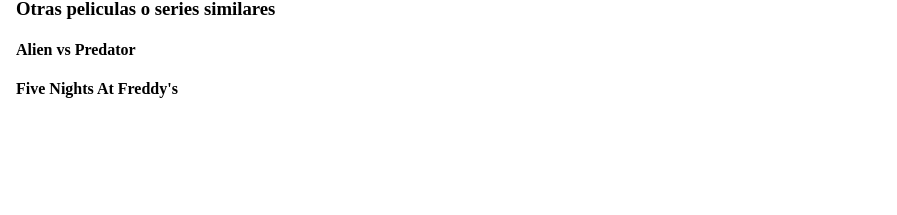
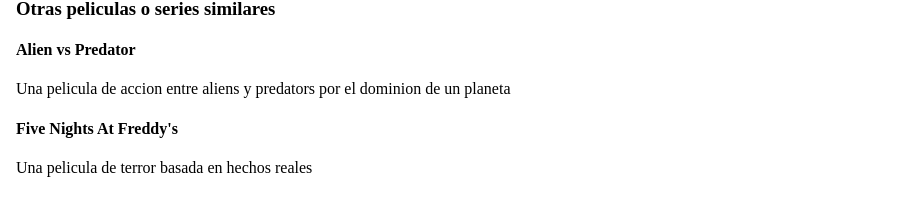
Before and after one commit to LVidalX/Evaluacion, an Angular app: page / in a window 1280 px wide. Shown: the part 577-792 px from the top of the page, without its empty margins (0-897 px from the left). Built offline with nearby package versions, Linux system fonts and the light colour scheme.

Commit message:
Evaluacion

```diff
--- a/src/app/app.component.html
+++ b/src/app/app.component.html
@@ -22,16 +22,18 @@
     en cada escena requerida</p>
     <h3>Personajes</h3>
     <ul>
-    <li>Harry Potter</li>
-    <li>Hermione Granger</li>
-    <li>Ron Weasley</li>
-    <li>Albus Dumbledore</li>
+      <li>Harry Potter</li>
+      <li>Hermione Granger</li>
+      <li>Ron Weasley</li>
+      <li>Albus Dumbledore</li>
     </ul>
   </section>
   <section>
     <h3>Otras peliculas o series similares</h3>
     <h4>Alien vs Predator</h4>
+    <p>Una pelicula de accion entre aliens y predators por el dominion de un planeta</p>
     <h4>Five Nights At Freddy's</h4>
+    <p>Una pelicula de terror basada en hechos reales</p>
    </section>
 </body>
 </html>
```
